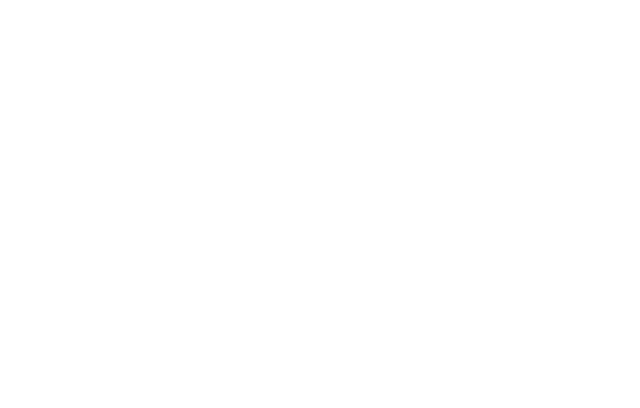
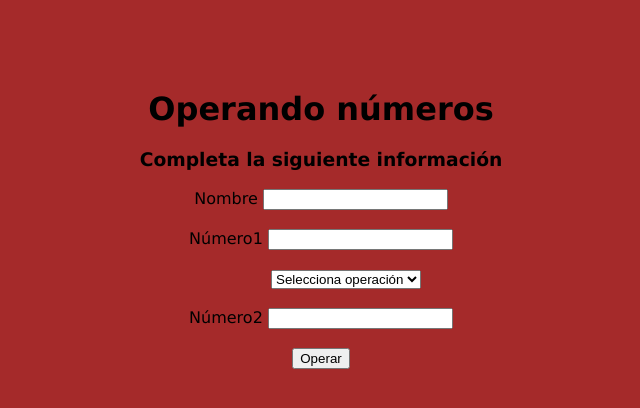
Before and after one commit to FlorTello/EjercicioSumaQiIlariy, a plain HTML site: page index.html in a window 1280 px wide. Shown: the whole page, without its empty margins (319-959 px from the left). Drawn offline with Linux system fonts and the light colour scheme.

Commit message:
Primer commit EstructurabyEm

```diff
--- a/assets/js/main.js
+++ b/assets/js/main.js
@@ -1 +1 @@
-alert();
+function
--- a/index.html
+++ b/index.html
@@ -3,8 +3,45 @@
 <head>
 	<meta charset="UTF-8">
 	<title>Document</title>
+	<style type="text/css">
+		body{color:black;
+			font-family: 'Verdana';
+			background: brown;
+			margin-top: 90px;
+			}
+		label{
+			margin-top: 50px;
+		}
+		div{
+			margin-left: 50px;
+		}
+	</style>
 </head>
-<body>
+<body style="text-align: center;">
+	<form action="">
+	<h1>Operando números</h1>
+	<h3>Completa la siguiente información</h3>
+	<label for="Nombre">Nombre</label>
+	<input type="text"><br><br>
+	<label for="Numero1">Número1</label>
+	<input type="number"><br><br>
+	<div><select name="selecciona operacion" id="">
+		<option value="">Selecciona operación</option>
+		<option value="Suma">Suma</option>
+		<option value="Resta">Resta</option>
+		<option value="Multiplicacion">Multiplicación</option>
+		<option value="División">División</option>
+		<option value="Potencia">Potencia</option>
+		<option value="Raíz">Raíz</option>
+	</select>
+	</div><br>
+	<label for="Numero2">Número2</label>
+	<input type="number"><br><br>
+	<button type="submit">Operar</button>
+
+
+
+	</form>
 	<script src = "assets/js/main.js"></script>
 </body>
 </html>
```
